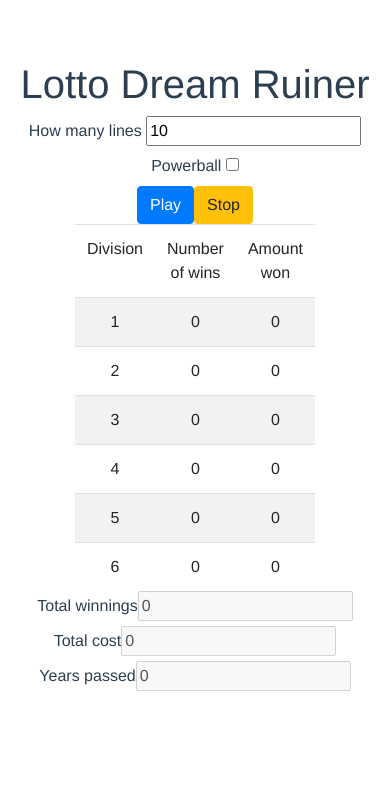
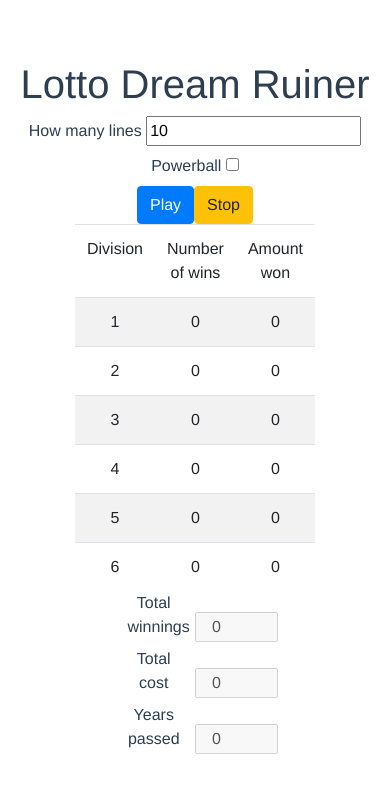
Before and after one commit to TCWilliams/lotto-ruiner, a Vue app: page / in a window 390 px wide. Shown: the top 792 px of the page. Built offline with nearby package versions, Linux system fonts and the light colour scheme.

Commit message:
mobile friendly

```diff
--- a/src/components/Results.vue
+++ b/src/components/Results.vue
@@ -1,20 +1,20 @@
 <template>
-  <div>
+  <div class="col-6 centered">
     <div>
-      <label >Total winnings</label>
-      <input
+      <label class="col-6">Total winnings</label>
+      <input class="col-6"
              v-model="totalWin"
              disabled>
     </div>
     <div>
-      <label>Total cost</label>
-      <input
+      <label class=col-6>Total cost</label>
+      <input class=col-6
              v-model="spend"
              disabled>
     </div>
     <div>
-      <label>Years passed</label>
-      <input
+      <label class="col-6">Years passed</label>
+      <input class="col-6"
              v-model="years"
              disabled>
     </div>
```
